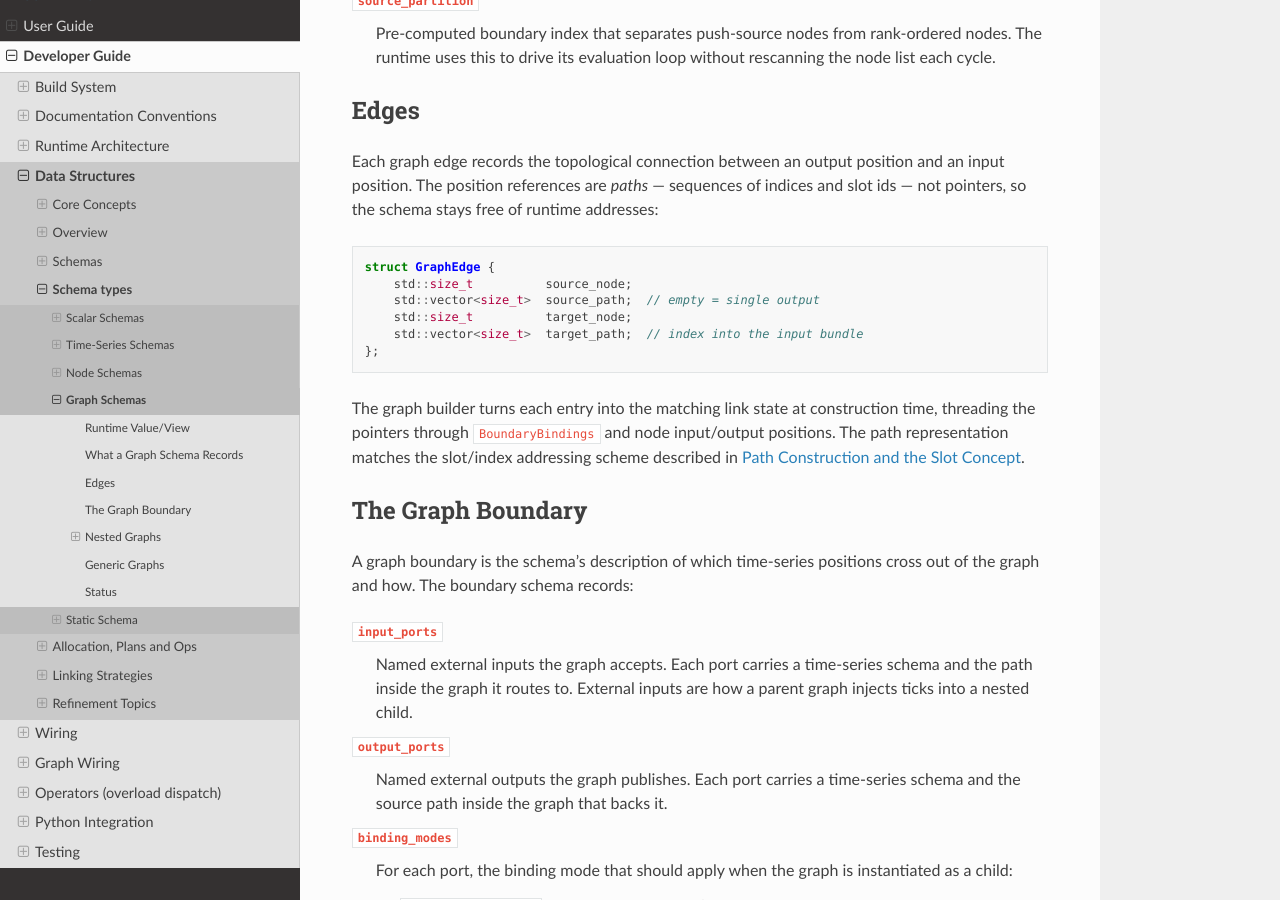
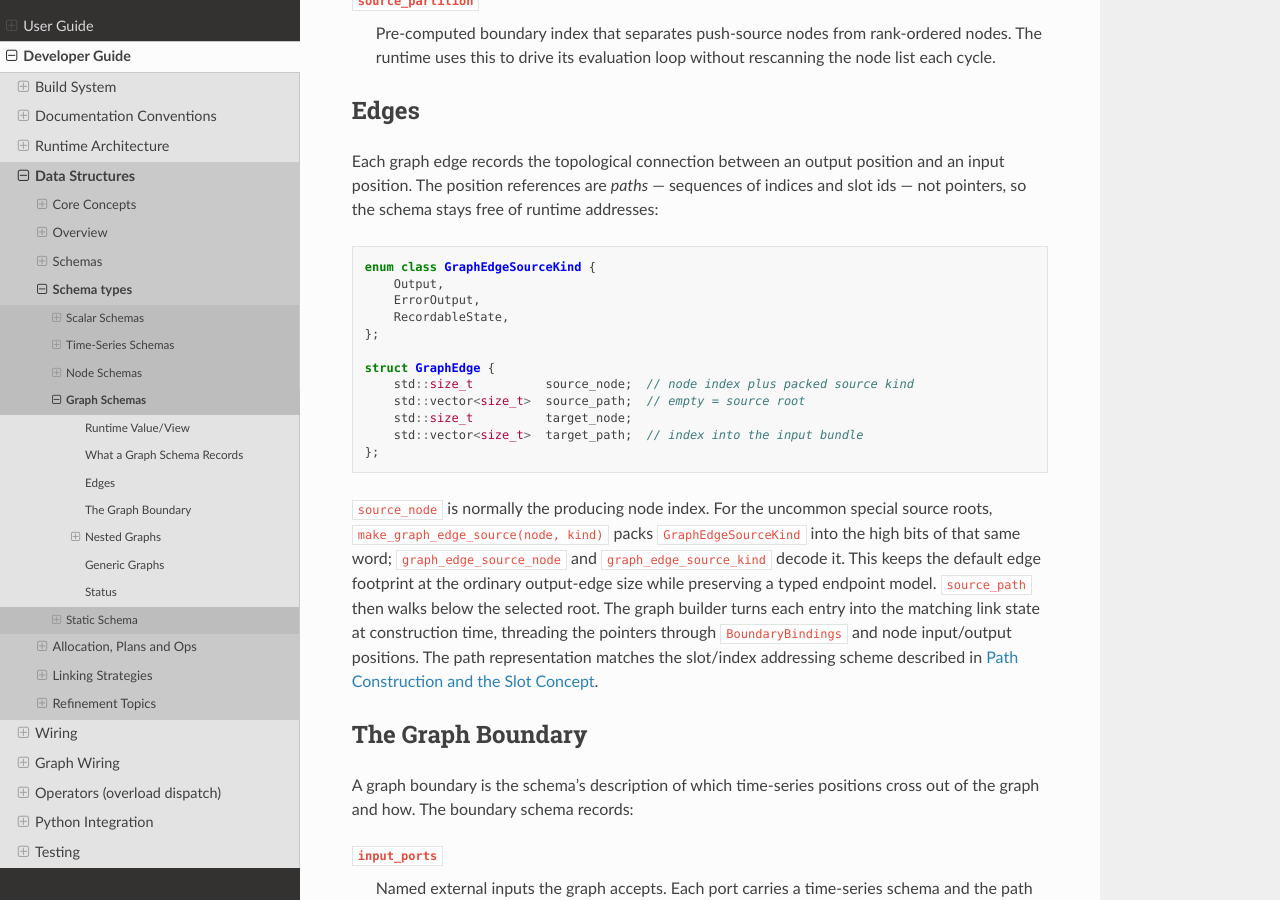
Before and after one commit to hhenson/hg_cpp, a Sphinx documentation site: the page built from docs/source/developer_guide/data_structures/schemas/graph.rst, in a window 1280 px wide and 900 px high, scrolled down 2075 px. Built offline with Sphinx 7.4.7 and the Read the Docs theme 3.1.0, drawn with Linux system fonts in a browser that asks for light colours.

Commit message:
Provide methods to access special outputs

```diff
--- a/docs/source/developer_guide/data_structures/schemas/graph.rst
+++ b/docs/source/developer_guide/data_structures/schemas/graph.rst
@@ -123,18 +123,28 @@ schema stays free of runtime addresses:
 
 .. code-block:: cpp
 
+   enum class GraphEdgeSourceKind {
+       Output,
+       ErrorOutput,
+       RecordableState,
+   };
+
    struct GraphEdge {
-       std::size_t          source_node;
-       std::vector<size_t>  source_path;  // empty = single output
+       std::size_t          source_node;  // node index plus packed source kind
+       std::vector<size_t>  source_path;  // empty = source root
        std::size_t          target_node;
        std::vector<size_t>  target_path;  // index into the input bundle
    };
 
-The graph builder turns each entry into the matching link state at
-construction time, threading the pointers through ``BoundaryBindings``
-and node input/output positions. The path representation matches the
-slot/index addressing scheme described in
-:ref:`ts-path-construction`.
+``source_node`` is normally the producing node index. For the uncommon special
+source roots, ``make_graph_edge_source(node, kind)`` packs ``GraphEdgeSourceKind``
+into the high bits of that same word; ``graph_edge_source_node`` and
+``graph_edge_source_kind`` decode it. This keeps the default edge footprint at the
+ordinary output-edge size while preserving a typed endpoint model. ``source_path``
+then walks below the selected root. The graph builder turns each entry into the
+matching link state at construction time, threading the pointers through
+``BoundaryBindings`` and node input/output positions. The path representation
+matches the slot/index addressing scheme described in :ref:`ts-path-construction`.
 
 The Graph Boundary
 ------------------
```
Also changed, not shown: docs/source/developer_guide/data_structures/schemas/node.rst (+5 -2 lines), docs/source/developer_guide/data_structures/schemas/static_schema.rst (+7 -5 lines), docs/source/developer_guide/graph_wiring.rst (+20 -8 lines), docs/source/developer_guide/wiring.rst (+7 -4 lines), docs/source/user_guide/authoring_nodes_cpp.rst (+13 -8 lines), 5 other files.
